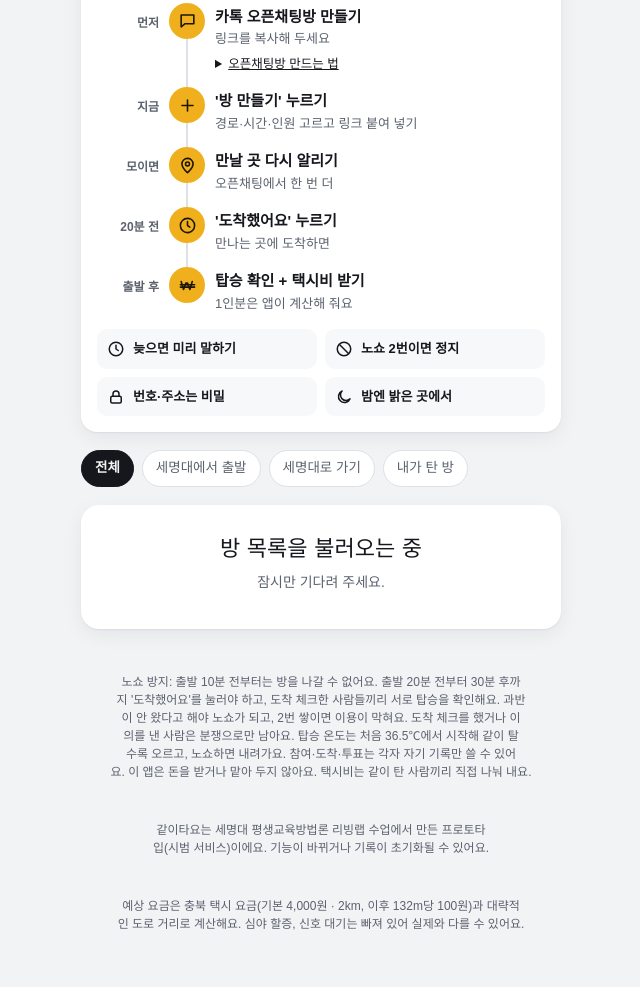
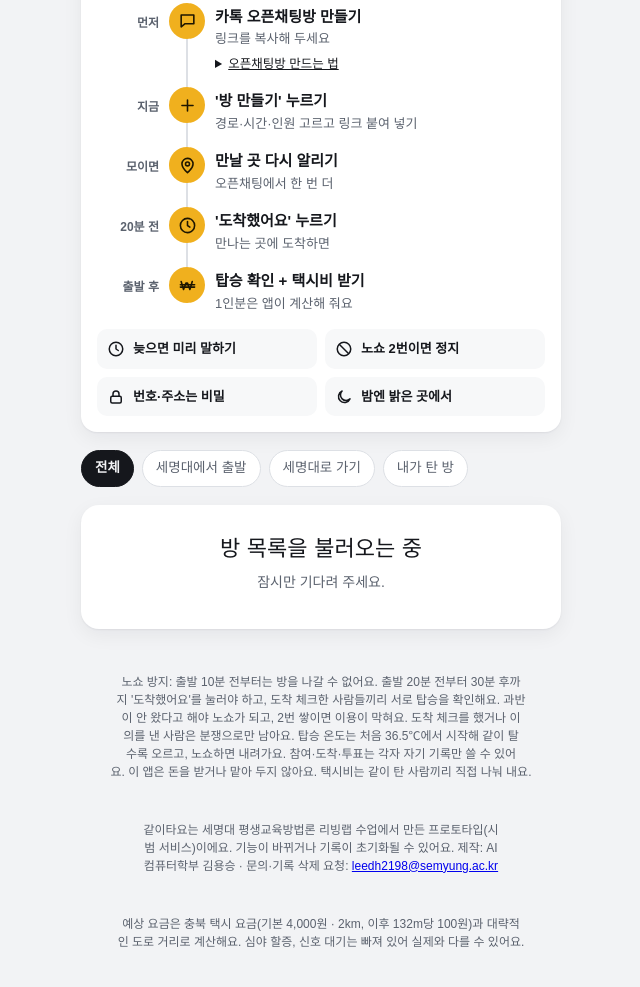
Before and after one commit to ko0428ys/gachitayo, a plain HTML site: page index.html in a window 1280 px wide. Shown: the part 346-1333 px from the top of the page, without its empty margins (319-959 px from the left). Drawn offline with Linux system fonts and the light colour scheme; a web font is replaced by a local one.

Commit message:
하단 안내에 제작자와 문의 메일 추가
Co-Authored-By: Claude Opus 5.5 <noreply@anthropic.com>
Claude-Session: https://claude.ai/code/session_01X7frnFtUaX8V7XzztzRNoB

```diff
--- a/index.html
+++ b/index.html
@@ -425,7 +425,7 @@ details.past-box .list { margin-top: 8px; }
 
   <p class="fineprint">노쇼 방지: 출발 10분 전부터는 방을 나갈 수 없어요. 출발 20분 전부터 30분 후까지 '도착했어요'를 눌러야 하고, 도착 체크한 사람들끼리 서로 탑승을 확인해요. 과반이 안 왔다고 해야 노쇼가 되고, 2번 쌓이면 이용이 막혀요. 도착 체크를 했거나 이의를 낸 사람은 분쟁으로만 남아요. 탑승 온도는 처음 36.5℃에서 시작해 같이 탈수록 오르고, 노쇼하면 내려가요. 참여·도착·투표는 각자 자기 기록만 쓸 수 있어요. 이 앱은 돈을 받거나 맡아 두지 않아요. 택시비는 같이 탄 사람끼리 직접 나눠 내요.</p>
   <p class="fineprint" id="acct" hidden></p>
-  <p class="fineprint">같이타요는 세명대 평생교육방법론 리빙랩 수업에서 만든 프로토타입(시범 서비스)이에요. 기능이 바뀌거나 기록이 초기화될 수 있어요.</p>
+  <p class="fineprint">같이타요는 세명대 평생교육방법론 리빙랩 수업에서 만든 프로토타입(시범 서비스)이에요. 기능이 바뀌거나 기록이 초기화될 수 있어요. 제작: AI컴퓨터학부 김용승 · 문의·기록 삭제 요청: <a href="mailto:leedh2198@semyung.ac.kr">leedh2198@semyung.ac.kr</a></p>
   <p class="fineprint">예상 요금은 충북 택시 요금(기본 4,000원 · 2km, 이후 132m당 100원)과 대략적인 도로 거리로 계산해요. 심야 할증, 신호 대기는 빠져 있어 실제와 다를 수 있어요.</p>
 </div>
 
```
